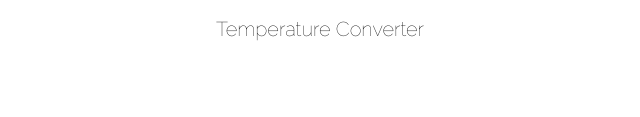
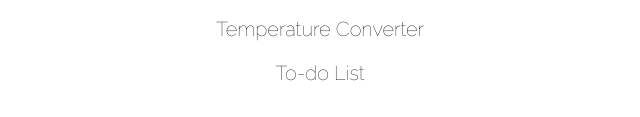
Before and after one commit to skyisfalling/fewd-36, a plain HTML site: page index.html in a window 1280 px wide. Shown: the part 680-797 px from the top of the page, 320-960 px from the left. Drawn offline with Linux system fonts and the light colour scheme.

Commit message:
added to-do-list hw

```diff
--- a/index.html
+++ b/index.html
@@ -35,4 +35,7 @@
 	<li>
 		<a href="temperature-converter/temperature-converter.html">Temperature Converter</a>
 	</li>
+	<li>
+		<a href="to-do-list/to-do-list.html">To-do List</a>
+	</li>
 </ul>
```
